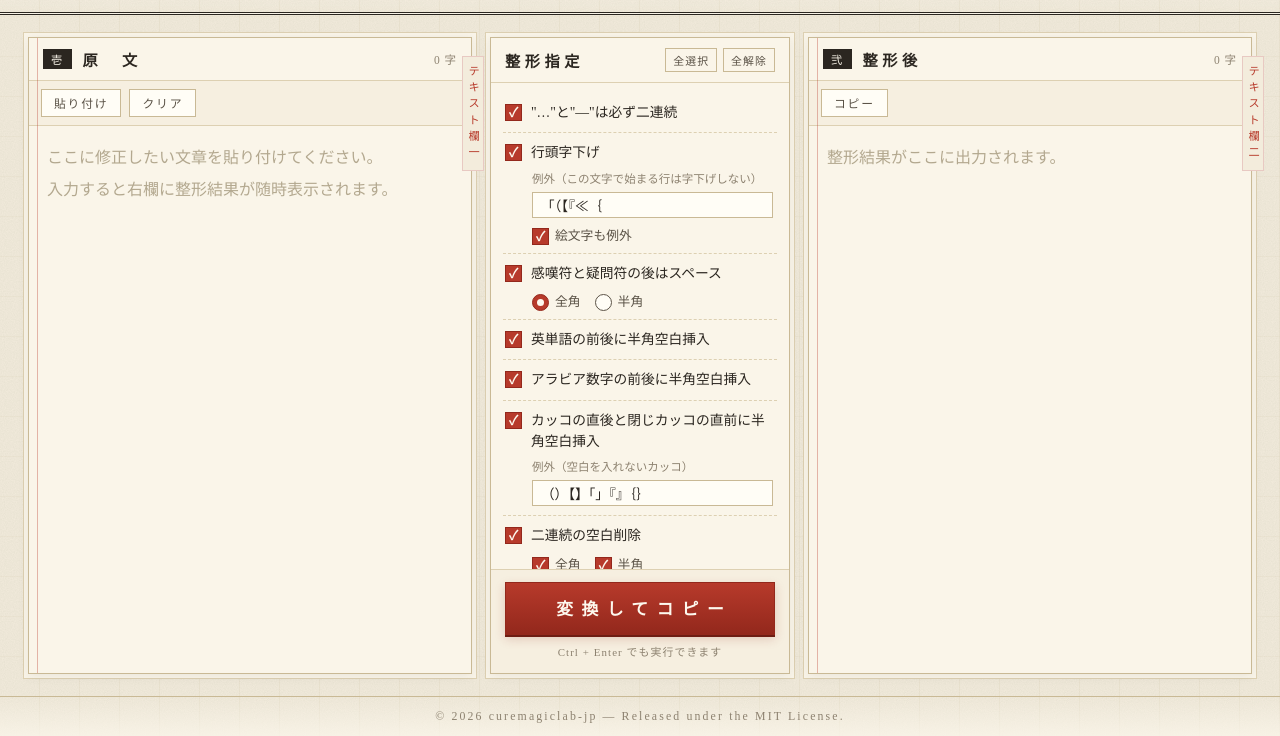
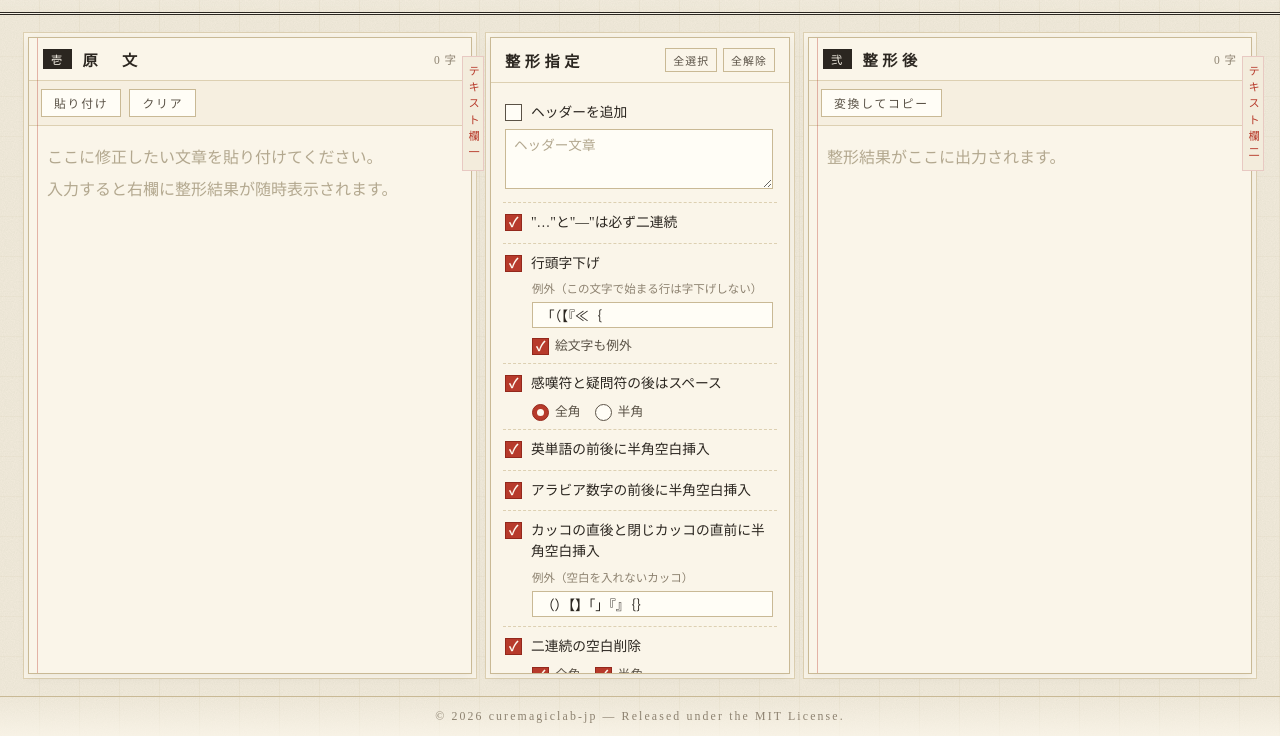
Before and after one commit to curemagiclab-jp/novel-text-formatter, a plain HTML site: page index.html in a window 1280 px wide. Shown: the part 64-800 px from the top of the page. Drawn offline with Linux system fonts and the light colour scheme.

Commit message:
Update index.html
ヘッダー追加機能

```diff
--- a/index.html
+++ b/index.html
@@ -302,6 +302,22 @@ textarea:focus{box-shadow:inset 0 0 0 2px var(--focus)}
   outline:none;
 }
 .rule input[type="text"]:focus{border-color:var(--shu);box-shadow:0 0 0 2px var(--focus)}
+.rule textarea{
+  font-family:var(--serif);
+  font-size:.85rem;
+  border:1px solid var(--line);
+  background:var(--field);
+  color:var(--ink);
+  padding:6px 8px;
+  width:100%;
+  margin-top:6px;
+  outline:none;
+  resize:vertical;
+  min-height:60px;
+  flex:none;
+  line-height:1.5;
+}
+.rule textarea:focus{border-color:var(--shu);box-shadow:0 0 0 2px var(--focus)}
 .exc-note{font-size:.72rem;color:var(--ink-faint);margin:6px 0 0 27px}
 
 /* カスタムチェックボックス */
@@ -338,37 +354,6 @@ input[type="radio"]:checked::after{
 }
 input[type="checkbox"]:focus-visible,input[type="radio"]:focus-visible{
   outline:2px solid var(--focus);outline-offset:1px;
-}
-
-/* 変換ボタン */
-.cmd-foot{
-  padding:12px 14px 14px;
-  border-top:1px solid var(--line-soft);
-  background:var(--paper-tool);
-}
-#btnConvert{
-  width:100%;
-  font-family:var(--serif);
-  font-size:1.05rem;
-  font-weight:700;
-  letter-spacing:.5em;
-  text-indent:.5em;
-  color:var(--on-shu);
-  background:linear-gradient(180deg,var(--shu),var(--shu-deep));
-  border:1px solid var(--shu-deep);
-  padding:13px 0 14px;
-  cursor:pointer;
-  box-shadow:0 2px 0 #6e1d13, 0 4px 10px #93281c33;
-  transition:transform .06s, box-shadow .06s, filter .15s;
-}
-#btnConvert:hover{filter:brightness(1.07)}
-#btnConvert:active{transform:translateY(2px);box-shadow:0 0 0 #6e1d13, 0 2px 5px #93281c33}
-.cmd-foot .hint{
-  margin-top:8px;
-  font-size:.68rem;
-  text-align:center;
-  color:var(--ink-faint);
-  letter-spacing:.1em;
 }
 
 /* 小ボタン */
@@ -469,6 +454,12 @@ footer{
     <div class="rules">
 
       <div class="rule">
+        <label><input type="checkbox" id="rhdr" class="main">
+          <span>ヘッダーを追加</span></label>
+        <textarea id="rhdrtext" placeholder="ヘッダー文章"></textarea>
+      </div>
+
+      <div class="rule">
         <label><input type="checkbox" id="r1" class="main" checked>
           <span>"…"と"―"は必ず二連続</span></label>
       </div>
@@ -543,10 +534,6 @@ footer{
       </div>
 
     </div>
-    <div class="cmd-foot">
-      <button id="btnConvert" type="button">変換してコピー</button>
-      <div class="hint">Ctrl + Enter でも実行できます</div>
-    </div>
   </section>
 
   <!-- テキスト欄２ -->
@@ -557,7 +544,7 @@ footer{
       <span class="count" id="cnt2">0 字</span>
     </div>
     <div class="pane-tools">
-      <button class="tbtn" id="btnCopy" type="button">コピー</button>
+      <button class="tbtn" id="btnCopy" type="button">変換してコピー</button>
     </div>
     <textarea id="dst" placeholder="整形結果がここに出力されます。" readonly spellcheck="false"></textarea>
     <span class="pane-label-v">テキスト欄二</span>
@@ -715,6 +702,10 @@ function convert(text){
   if($("r8").checked && $("r8sp").checked) t = ruleTrimEnd(t);
   if($("r2").checked) t = ruleIndent(t, $("r2exc").value, $("r2emoji").checked);
   if($("r10").checked) t = ruleEmojiBlank(t);
+  if($("rhdr").checked) {
+    const hdr = $("rhdrtext").value;
+    if(hdr) t = hdr + "\n" + t;
+  }
   return t;
 }
 
@@ -724,8 +715,8 @@ const STORE_KEY = "shousetsu-bunsho-shuusei-v1";
 
 function saveSettings(){
   const o = { dark: document.body.classList.contains("dark"), inputs: {} };
-  document.querySelectorAll(".rules input").forEach(el => {
-    o.inputs[el.id] = el.type === "text" ? el.value : el.checked;
+  document.querySelectorAll(".rules input, .rules textarea").forEach(el => {
+    o.inputs[el.id] = (el.type === "text" || el.type === "textarea") ? el.value : el.checked;
   });
   try{ localStorage.setItem(STORE_KEY, JSON.stringify(o)); }catch(e){}
 }
@@ -738,7 +729,7 @@ function loadSettings(){
   for(const [id, v] of Object.entries(o.inputs || {})){
     const el = document.getElementById(id);
     if(!el) continue;
-    if(el.type === "text") el.value = String(v);
+    if(el.type === "text" || el.type === "textarea") el.value = String(v);
     else el.checked = !!v;
   }
 }
@@ -830,7 +821,7 @@ src.addEventListener("paste", e => {
     refresh();
   }
 });
-document.querySelectorAll(".rules input").forEach(el =>
+document.querySelectorAll(".rules input, .rules textarea").forEach(el =>
   el.addEventListener("input", () => { refresh(); saveSettings(); }));
 
 $("btnTheme").addEventListener("click", () => {
@@ -839,16 +830,11 @@ $("btnTheme").addEventListener("click", () => {
   saveSettings();
 });
 
-$("btnConvert").addEventListener("click", convertAndCopy);
 document.addEventListener("keydown", e => {
   if(e.ctrlKey && e.key === "Enter"){ e.preventDefault(); convertAndCopy(); }
 });
 
-$("btnCopy").addEventListener("click", async () => {
-  if(!dst.value){ toast("出力が空です", true); return; }
-  const ok = await copyToClipboard(dst.value);
-  toast(ok ? "コピーしました" : "コピーに失敗しました", !ok);
-});
+$("btnCopy").addEventListener("click", convertAndCopy);
 
 $("btnClear").addEventListener("click", () => {
   src.value = "";
```
